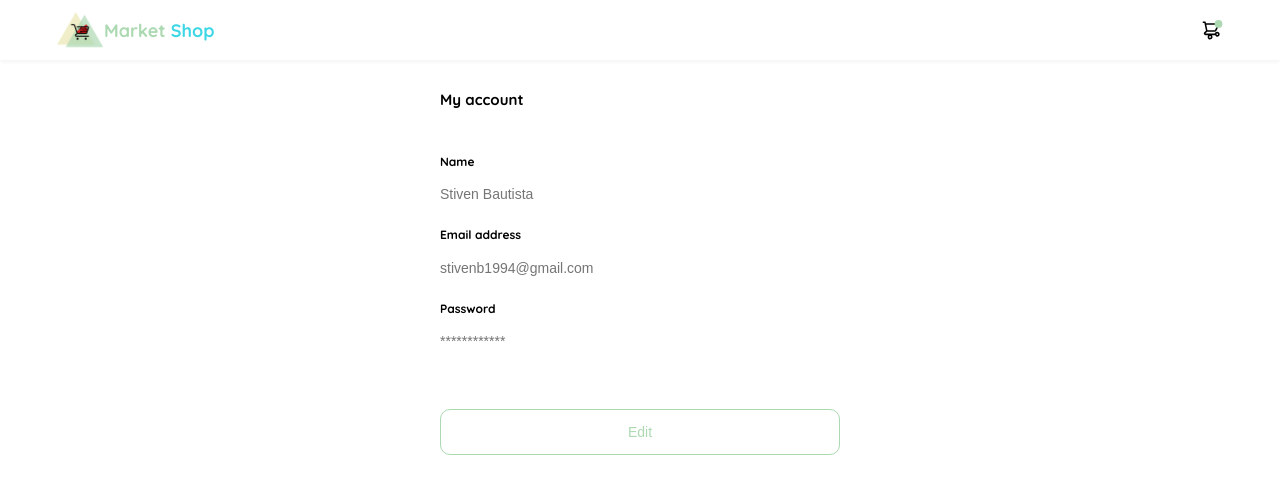
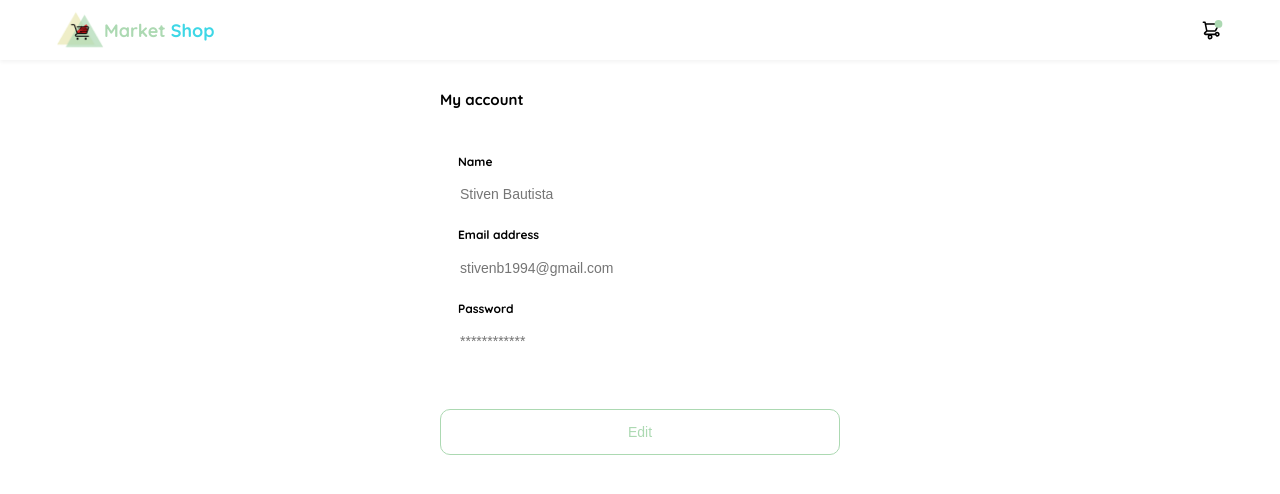
Before and after one commit to stivenbautista1998/marketshop-react, a React app: page /my-account in a window 1280 px wide. Shown: the top 494 px of the page. Built offline with nearby package versions, Linux system fonts and the light colour scheme.

Commit message:
foxing styles bugs on the login section

```diff
--- a/src/styles/global.scss
+++ b/src/styles/global.scss
@@ -831,11 +831,11 @@ a.grey__message:hover, a.green__message:hover {
         width: 400px;
     }
 
-    main > .general-input {
+    form > .general-input {
         width: 100%;
     }
 
-    main > .login-section__label {
+    form > .login-section__label {
         margin-left: 0;
     }
 
```
Also changed, not shown: 1 other file (tests, documents, lock files or other folders).
